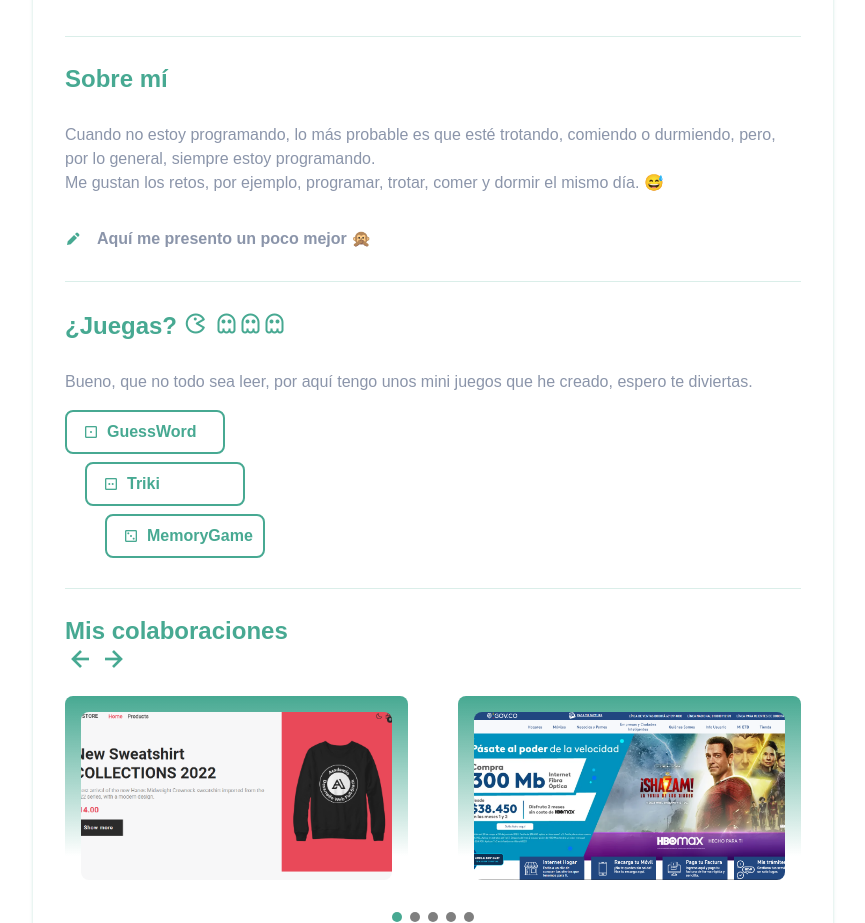
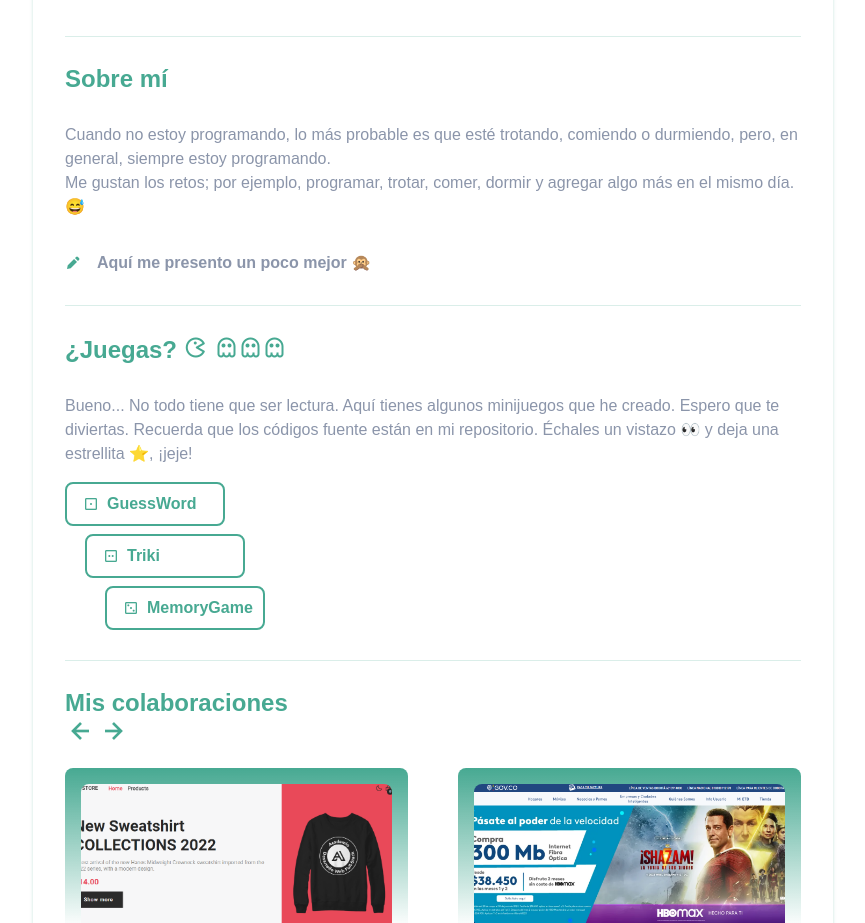
Before and after one commit to bsquiroz/portfolio2023, a React (Vite) app: page / in a window 1280 px wide. Shown: the part 860-1783 px from the top of the page, without its empty margins (207-1072 px from the left). Built offline with nearby package versions, Linux system fonts and the light colour scheme.

Commit message:
add new text and te about and games

```diff
--- a/src/components/about/index.jsx
+++ b/src/components/about/index.jsx
@@ -9,11 +9,11 @@ export const About = () => {
 
 				<p>
 					Cuando no estoy programando, lo más probable es que esté
-					trotando, comiendo o durmiendo, pero, por lo general,
-					siempre estoy programando.
+					trotando, comiendo o durmiendo, pero, en general, siempre
+					estoy programando.
 					<br />
-					Me gustan los retos, por ejemplo, programar, trotar, comer y
-					dormir el mismo día. 😅
+					Me gustan los retos; por ejemplo, programar, trotar, comer,
+					dormir y agregar algo más en el mismo día. 😅
 				</p>
 
 				<a
--- a/src/components/games/index.jsx
+++ b/src/components/games/index.jsx
@@ -14,8 +14,11 @@ export const Games = () => {
 
 				<div>
 					<p>
-						Bueno, que no todo sea leer, por aquí tengo unos mini
-						juegos que he creado, espero te diviertas.
+						Bueno... No todo tiene que ser lectura. Aquí tienes
+						algunos minijuegos que he creado. Espero que te
+						diviertas. Recuerda que los códigos fuente están en mi
+						repositorio. Échales un vistazo 👀 y deja una estrellita
+						⭐, ¡jeje!
 					</p>
 
 					<ul>
```
